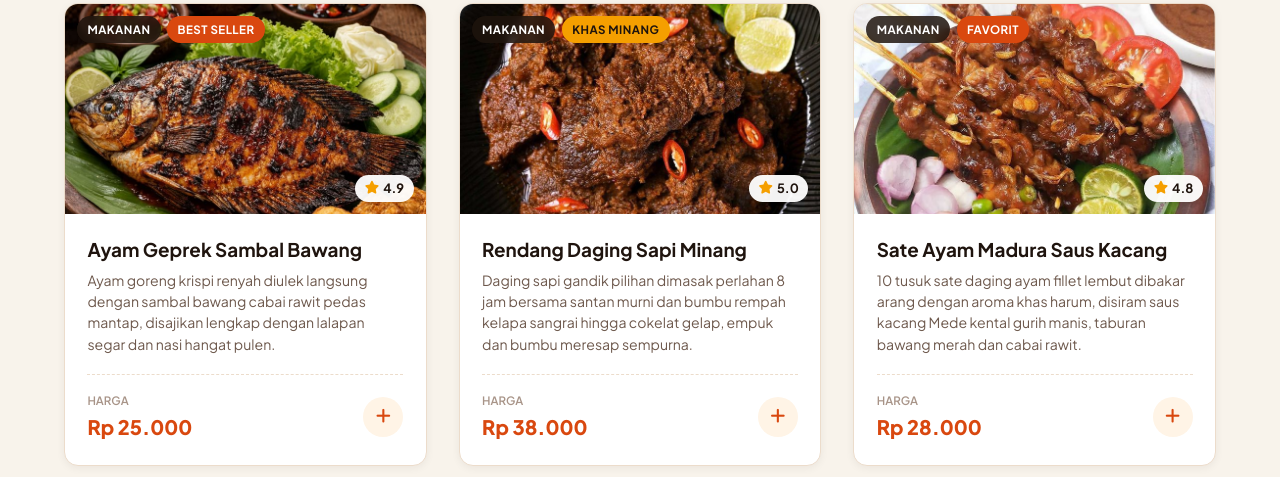
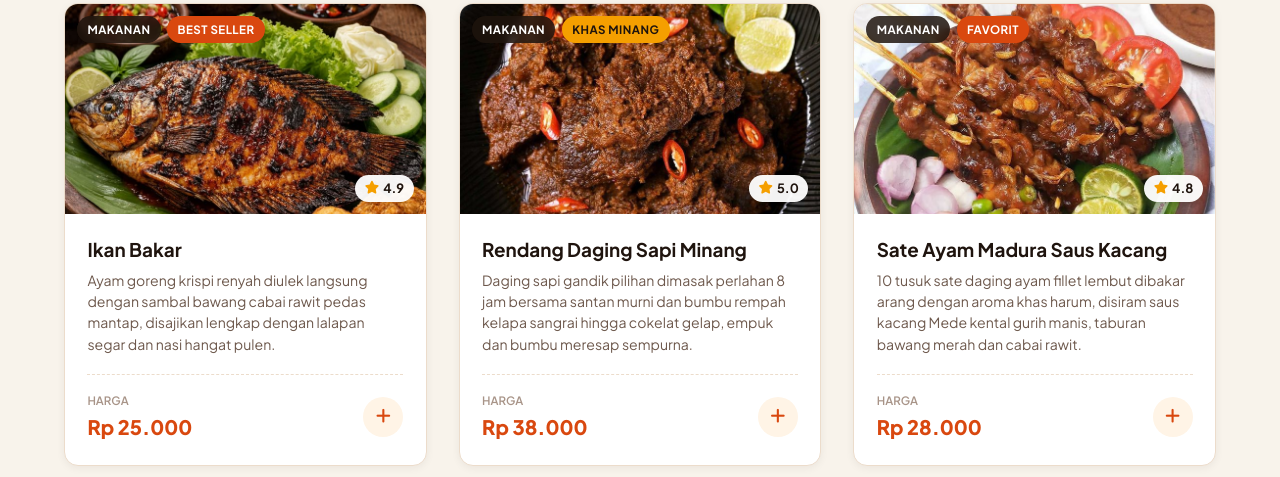
Before and after one commit to JeryZimah579/websitekuliner, a plain HTML site: page index.html in a window 1280 px wide. Shown: the part 2266-2743 px from the top of the page. Drawn offline with Linux system fonts and the light colour scheme.

Commit message:
Update index.html

```diff
--- a/index.html
+++ b/index.html
@@ -254,10 +254,10 @@
       <!-- CSS GRID: Menampilkan 8 Produk Makanan & Minuman Lengkap -->
       <div class="menu-grid" id="menu-product-grid">
 
-        <!-- Produk 1: Ayam Geprek Sambal Bawang -->
+        <!-- Produk 1: Ikan Bakar -->
         <article class="menu-card" data-category="makanan" id="product-1">
           <div class="card-media">
-            <img src="images/ikan-bakar.jpg" alt="Ayam Geprek Sambal Bawang" loading="lazy">
+            <img src="images/ikan-bakar.jpg" alt="Ikan Bakar" loading="lazy">
             <div class="card-badge-top">
               <span class="badge-tag badge-category">Makanan</span>
               <span class="badge-tag badge-bestseller">Best Seller</span>
@@ -267,7 +267,7 @@
             </div>
           </div>
           <div class="card-body">
-            <h3 class="product-title">Ayam Geprek Sambal Bawang</h3>
+            <h3 class="product-title">Ikan Bakar</h3>
             <p class="product-desc">
               Ayam goreng krispi renyah diulek langsung dengan sambal bawang cabai rawit pedas mantap, disajikan lengkap dengan lalapan segar dan nasi hangat pulen.
             </p>
@@ -276,7 +276,7 @@
                 <span class="price-label">Harga</span>
                 <span class="product-price">Rp 25.000</span>
               </div>
-              <button class="btn-order-item" title="Pesan Menu Ini" onclick="openOrderModal('Ayam Geprek Sambal Bawang', 25000, 'images/ikan-bakar.jpg')">
+              <button class="btn-order-item" title="Pesan Menu Ini" onclick="openOrderModal('Ikan Bakar', 25000, 'images/ikan-bakar.jpg')">
                 <i class="fa-solid fa-plus"></i>
               </button>
             </div>
@@ -659,7 +659,7 @@
                 <label for="res-menu-pick" class="form-label">Menu Pilihan Favorit</label>
                 <select id="res-menu-pick" name="menu_pick">
                   <option value="Belum Memilih">Pilih Nanti di Resto</option>
-                  <option value="Ayam Geprek Sambal Bawang">Ayam Geprek Sambal Bawang</option>
+                  <option value="Ikan Bakar">Ikan Bakar</option>
                   <option value="Rendang Daging Sapi Minang">Rendang Daging Sapi Minang</option>
                   <option value="Sate Ayam Madura Saus Kacang">Sate Ayam Madura Saus Kacang</option>
                   <option value="Nasi Goreng Spesial Nusantara">Nasi Goreng Spesial Nusantara</option>
```
